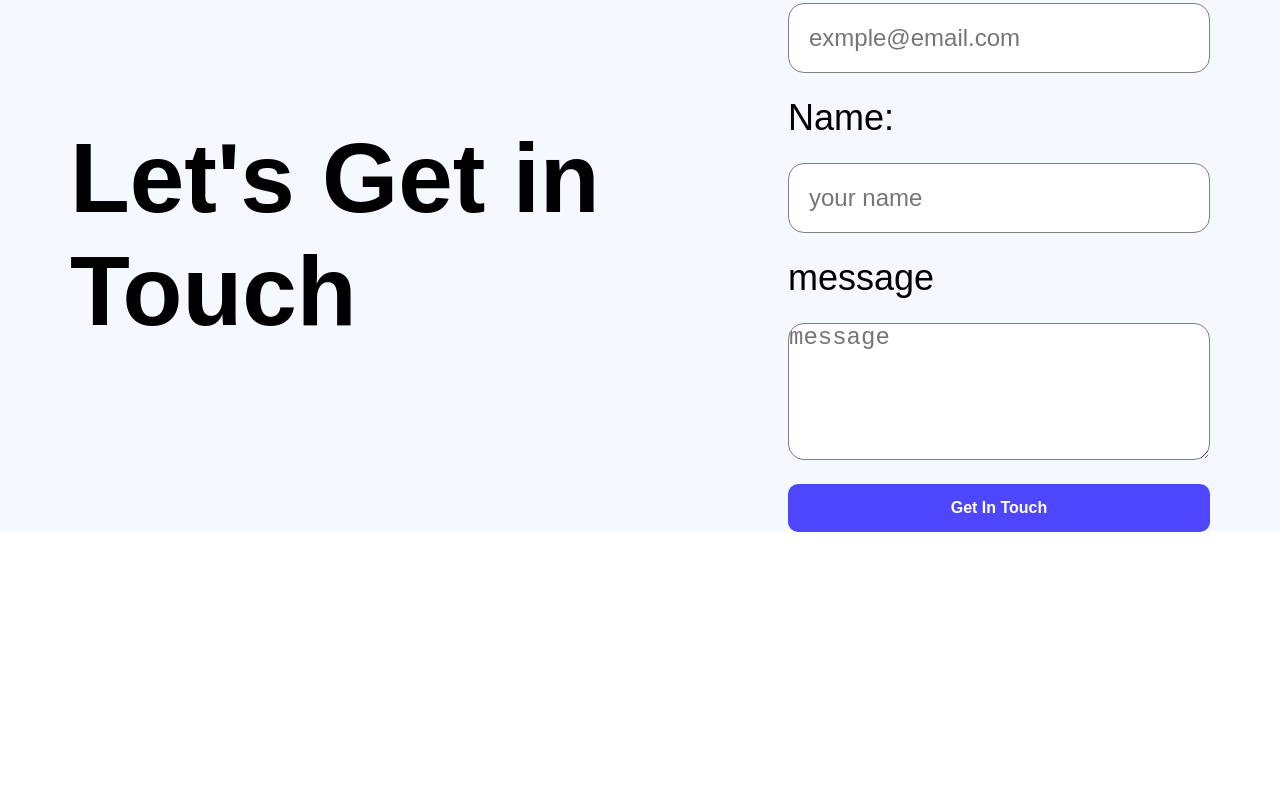
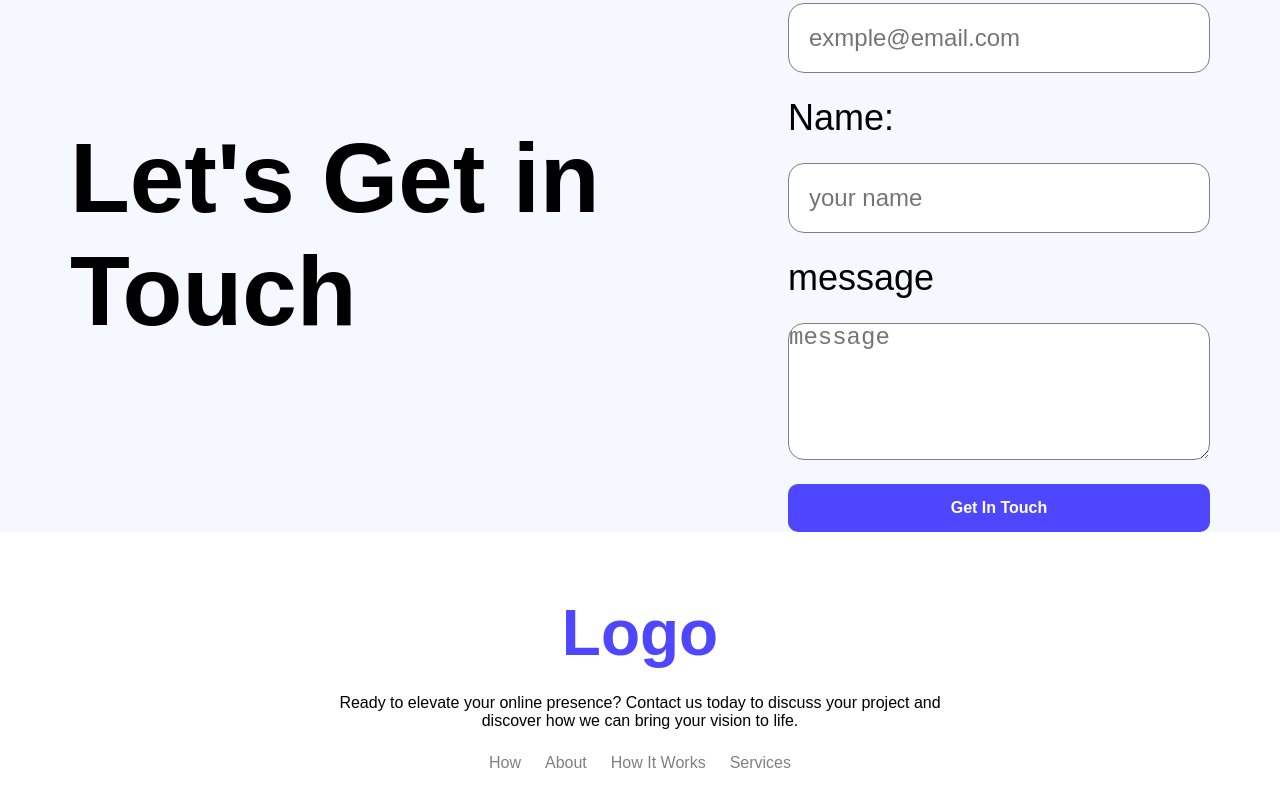
Before and after one commit to HasibulHRony/landing-launchpad, a plain HTML site: page index.html in a window 1280 px wide. Shown: the part 3033-3839 px from the top of the page. Before the commit the page ends 3625 px from the top, so only its background shows below. Drawn offline with Linux system fonts and the light colour scheme.

Commit message:
hover effect added

```diff
--- a/index.html
+++ b/index.html
@@ -140,6 +140,19 @@
             </form>
         </section>
     </main>
+    <footer>
+        <section class="footer-section raleway-font">
+            <h2 class="logo">Logo</h2>
+            <p>Ready to elevate your online presence? Contact us today to discuss your project and discover how we can
+                bring your vision to life.</p>
+            <ul>
+                <li><a href="#">How</a></li>
+                <li><a href="#">About</a></li>
+                <li><a href="#">How It Works</a></li>
+                <li><a href="#">Services</a></li>
+            </ul>
+        </section>
+    </footer>
 </body>
 
 </html>
--- a/styles/style.css
+++ b/styles/style.css
@@ -30,6 +30,12 @@
     border: none;
     border-radius: 10px;
     background-color: rgb(78, 71, 255);
+}
+
+.btn-1:hover{
+    background-color: tomato;
+    transform: scale(1.25);
+    cursor: pointer;
 }
 
 /* header section */
@@ -267,3 +273,27 @@ textarea{
     border-radius: 16px;
     gap: 10px;
 }
+
+/* footer section */
+.footer-section{
+    display: flex;
+    flex-direction: column;
+    max-width: 640px;
+    margin: 64px auto;
+    text-align: center;
+    align-items: center;
+    gap: 24px;
+}
+
+.footer-section ul{
+    display: flex;
+    gap: 24px;
+}
+.footer-section ul li{
+    list-style: none;
+}
+
+.footer-section ul li a{
+    text-decoration: none;
+    color: gray;
+}
```
Lines whose indentation alone changed are shown as unchanged.
